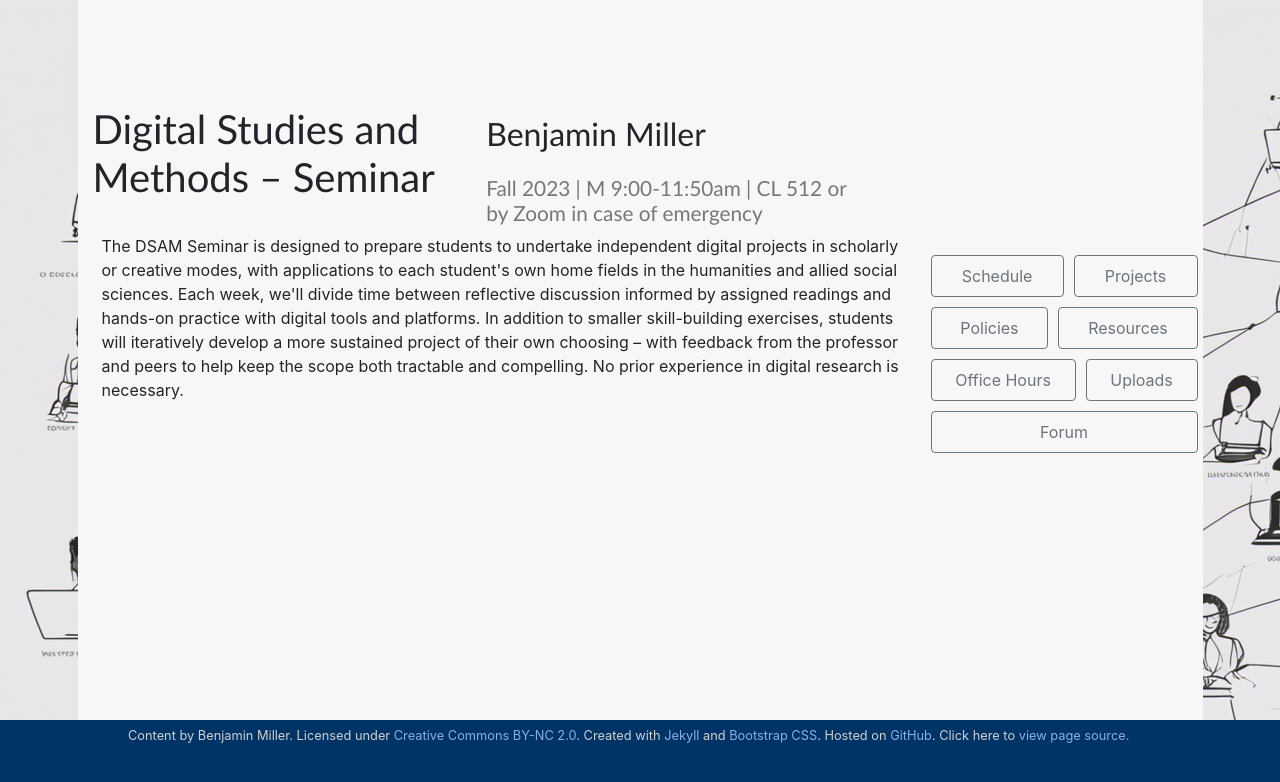
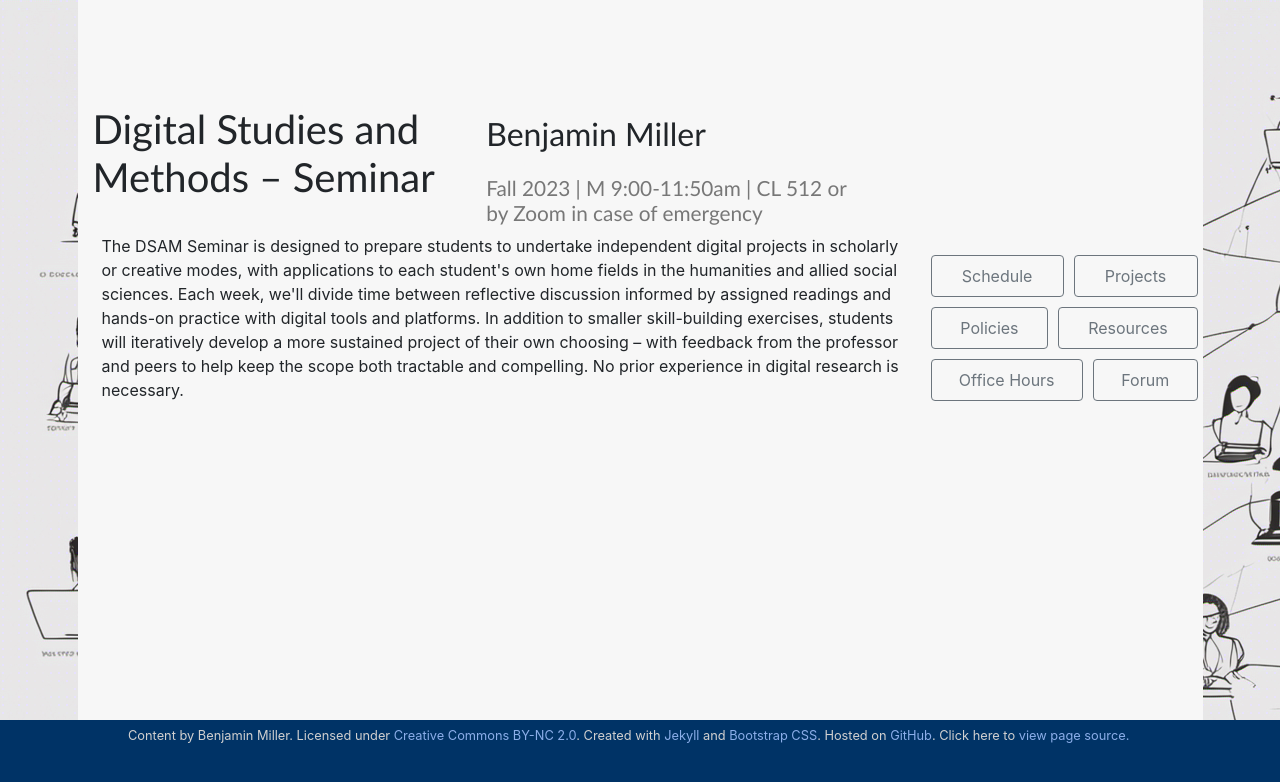
Before and after one commit to benmiller314/dsam2023fall, a Jekyll site: the page built from index.md, in a window 1280 px wide. Shown: the top 782 px of the page. Built offline with Jekyll 4.4.1, drawn with Linux system fonts in a browser that asks for light colours.

Commit message:
remove uploads page from menu
that's CDM content!

```diff
--- a/_includes/nav_contents.html
+++ b/_includes/nav_contents.html
@@ -14,7 +14,7 @@
       <li class="nav-item" role="navigation"><a class="nav-link" href="{{site.github_url}}/policies" title="major assignments for the course">Policies</a></li>
       <li class="nav-item" role="navigation"><a class="nav-link" href="{{site.github_url}}/resources" title="useful links">Resources</a></li>
       <li class="nav-item" role="navigation"><a class="nav-link" href="{{site.github_url}}/office" title="one-on-one is most hands-on">Office Hours</a></li>
-      <li class="nav-item" role="navigation"><a class="nav-link" href="{{site.github_url}}/uploads" title="files and handouts">Uploads</a></li>
+      <!-- <li class="nav-item" role="navigation"><a class="nav-link" href="{{site.github_url}}/uploads" title="files and handouts">Uploads</a></li> -->
       <li class="nav-item" role="navigation"><a class="nav-link" href="{{site.repo_url}}/discussions" title="discuss readings, post responses">Forum</a></li>
     </ul>
   </div><!-- /.navbar-collapse -->
--- a/index.md
+++ b/index.md
@@ -12,6 +12,6 @@ The DSAM Seminar is designed to prepare students to undertake independent digita
     <a class="flex-lg-fill text-lg-center btn btn-outline-secondary nav-item nav-link" role="navigation" href="policies" title="useful links">Policies</a>
     <a class="flex-lg-fill text-lg-center btn btn-outline-secondary nav-item nav-link" role="navigation" href="resources" title="useful links">Resources</a>
     <a class="flex-lg-fill text-lg-center btn btn-outline-secondary nav-item nav-link" role="navigation" href="office" title="one-on-one is most hands-on">Office Hours</a>
-    <a class="flex-lg-fill text-lg-center btn btn-outline-secondary nav-item nav-link" role="navigation" href="uploads" title="files and handouts">Uploads</a>
+    <!-- <a class="flex-lg-fill text-lg-center btn btn-outline-secondary nav-item nav-link" role="navigation" href="uploads" title="files and handouts">Uploads</a> -->
     <a class="flex-lg-fill text-lg-center btn btn-outline-secondary nav-item nav-link" role="navigation" href="{{site.repo_url}}/discussions" title="discuss readings, post responses">Forum</a>
 </nav>
```
Also changed, not shown: 9 other files.
